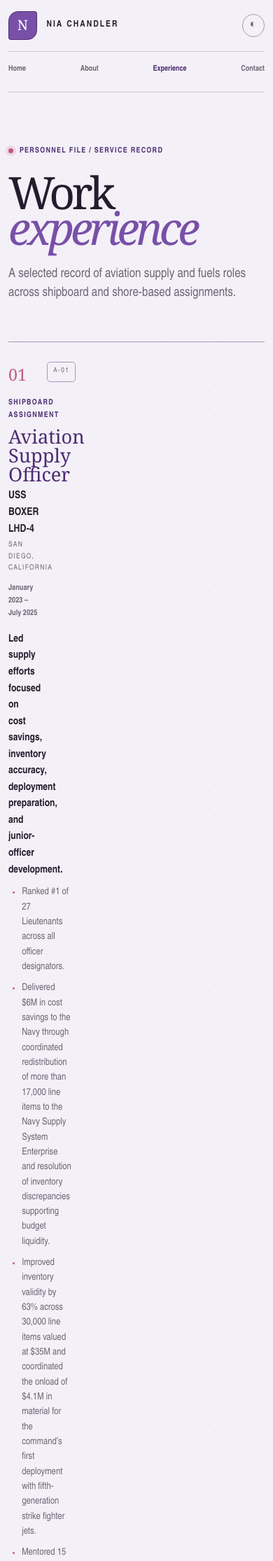
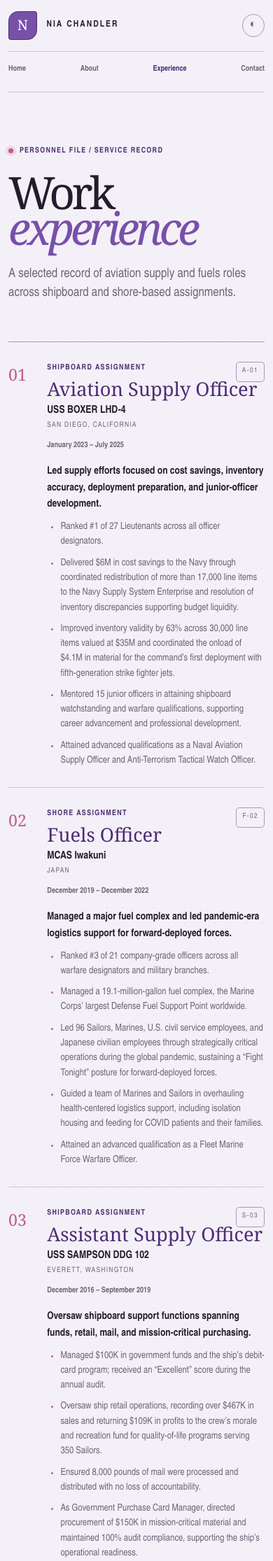
Before and after one commit to niaschandler/niaschandler.github.io, a Jekyll site: the page built from experience.md, in a window 390 px wide. Shown: the top 2231 px of the page at 70% size. Built offline with Jekyll 4.4.1, drawn with Linux system fonts in a browser that asks for light colours.

Commit message:
Update style sheet layout and spacing
Replit-Commit-Author: Agent

```diff
--- a/assets/css/style.css
+++ b/assets/css/style.css
@@ -778,14 +778,24 @@ code {
   }
 
   .record {
-    grid-template-columns: 2.6rem 1fr;
+    position: relative;
+    grid-template-columns: 2.6rem minmax(0, 1fr);
     gap: 0.85rem;
   }
 
+  .record-body {
+    grid-column: 2;
+    min-width: 0;
+  }
+
+  .record-type {
+    padding-right: 4rem;
+  }
+
   .record-mark {
-    grid-column: 2;
-    grid-row: 1;
-    justify-self: start;
+    position: absolute;
+    top: 1.7rem;
+    right: 0;
   }
 
   .contact-card {
```
